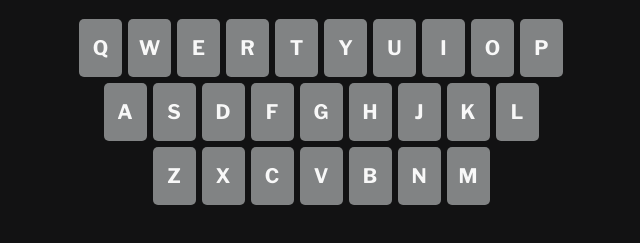
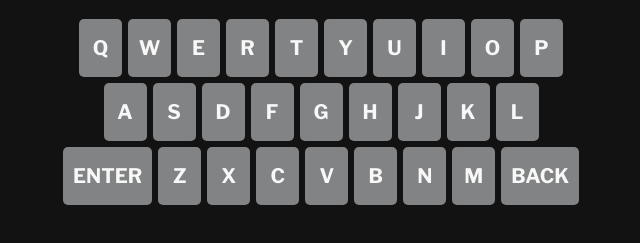
Before and after one commit to jeffhow/wordle, a plain HTML site: page index.html in a window 1280 px wide. Shown: the part 61-304 px from the top of the page, without its empty margins (319-959 px from the left). Drawn offline with nearby package versions, Linux system fonts and the light colour scheme; a web font is replaced by a local one.

Commit message:
added ENTER and BACK

```diff
--- a/app.js
+++ b/app.js
@@ -52,6 +52,9 @@ const keyboard = [
    "ASDFGHJKL".split(''),
    "ZXCVBNM".split('')
 ];
+keyboard[2].unshift('ENTER');
+keyboard[2].push('BACK');
+
 
 function render() {
     // This searches the HTML doc for
--- a/style.css
+++ b/style.css
@@ -1,9 +1,12 @@
 @import url('https://fonts.googleapis.com/css2?family=Libre+Franklin:ital,wght@0,100..900;1,100..900&family=Wellfleet&display=swap');
+
+* {
+    box-sizing: border-box;
+}
 
 body {
     background-color: rgb(18, 18, 19);
     color: rgb(248,248,248);
-
 }
 
 header h1 {
@@ -22,6 +25,7 @@ header h1 {
 }
 
 .row {
+    /* Flexbox Rules 🤘 */
     display: flex;
     justify-content: center;
     gap: 6px;
@@ -29,7 +33,7 @@ header h1 {
 
 .key {
     background-color: rgb(129,131,132);
-    width: 43px;
+    min-width: 43px;
     height: 58px;
     border-radius: 5px;
     text-align: center;
@@ -37,4 +41,5 @@ header h1 {
     font-family: "Libre Franklin", sans-serif;
     font-weight: bold;
     font-size: 1.25em;
+    padding: 0 10px;
 }
```
